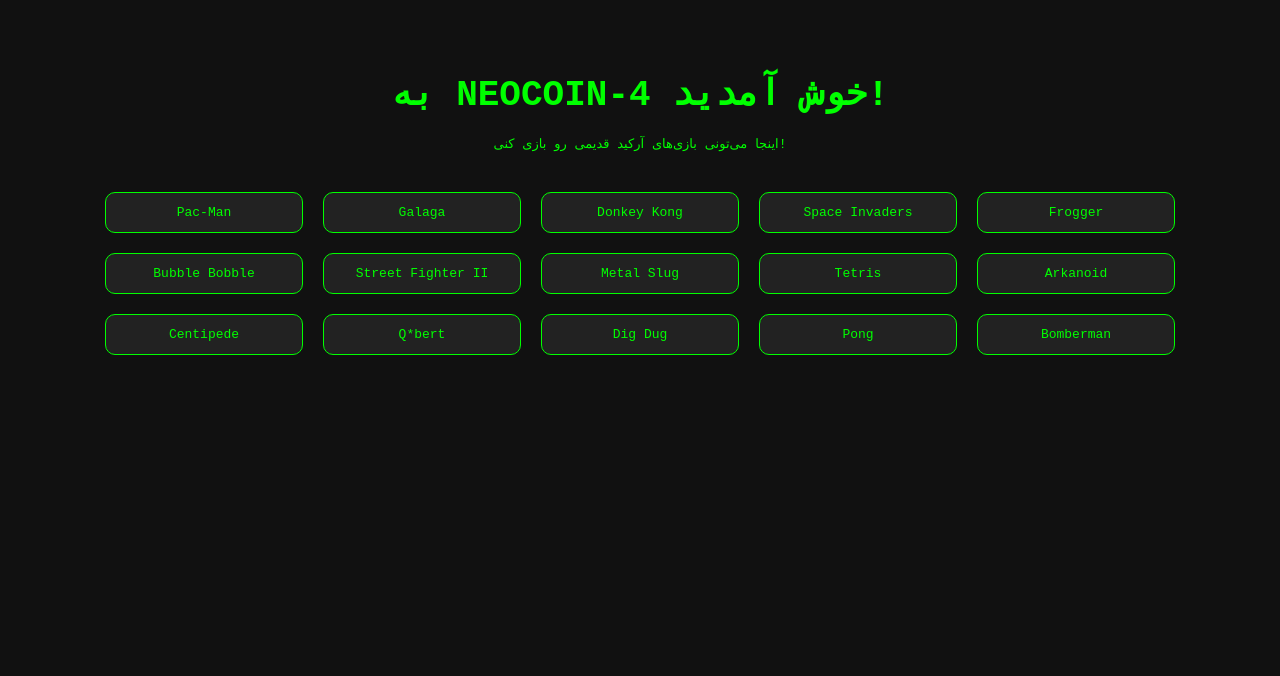
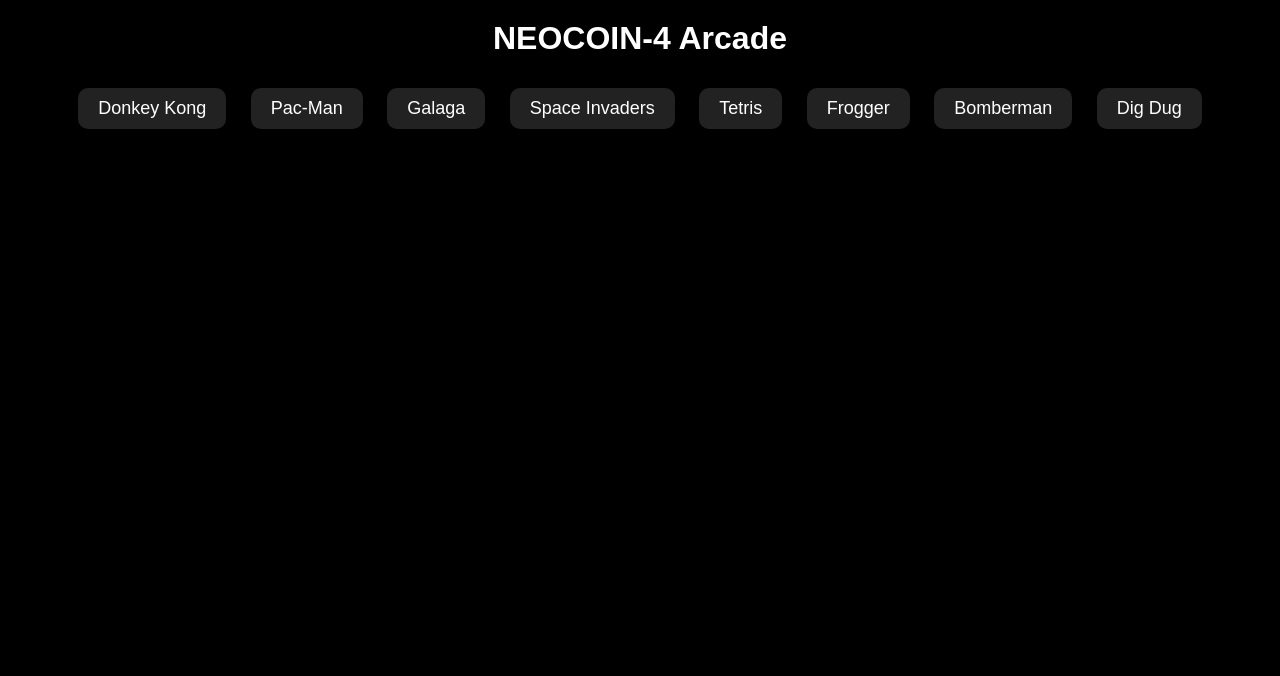
Before and after one commit to milad180/NEOCOIN-4, a plain HTML site: page index.html in a window 1280 px wide. Drawn offline with Linux system fonts and the light colour scheme.

Commit message:
Update index.html

```diff
--- a/index.html
+++ b/index.html
@@ -1,56 +1,64 @@
 <!DOCTYPE html>
-<html lang="fa">
+<html lang="en">
 <head>
   <meta charset="UTF-8">
-  <title>NEOCOIN-4</title>
+  <title>NEOCOIN-4 Arcade</title>
   <style>
     body {
-      background-color: #111;
-      color: #0f0;
-      font-family: monospace;
+      background-color: #000;
+      color: #fff;
+      font-family: sans-serif;
       text-align: center;
-      padding: 40px;
     }
     h1 {
-      font-size: 36px;
-      margin-bottom: 20px;
+      margin-top: 20px;
+      font-size: 32px;
     }
-    .game-list {
+    .game-button {
+      background-color: #222;
+      color: white;
+      padding: 10px 20px;
+      margin: 10px;
+      border: none;
+      cursor: pointer;
+      font-size: 18px;
+      border-radius: 10px;
+      transition: 0.3s;
+    }
+    .game-button:hover {
+      background-color: #444;
+    }
+    iframe {
       margin-top: 30px;
-      display: flex;
-      flex-wrap: wrap;
-      justify-content: center;
-    }
-    .game-item {
-      margin: 10px;
-      padding: 12px 18px;
-      background-color: #222;
-      border: 1px solid #0f0;
-      border-radius: 10px;
-      min-width: 160px;
+      border: none;
+      border-radius: 12px;
     }
   </style>
 </head>
 <body>
-  <h1>به NEOCOIN-4 خوش آمدید!</h1>
-  <p>اینجا می‌تونی بازی‌های آرکید قدیمی رو بازی کنی!</p>
+  <h1>NEOCOIN-4 Arcade</h1>
 
-  <div class="game-list">
-    <div class="game-item">Pac-Man</div>
-    <div class="game-item">Galaga</div>
-    <div class="game-item">Donkey Kong</div>
-    <div class="game-item">Space Invaders</div>
-    <div class="game-item">Frogger</div>
-    <div class="game-item">Bubble Bobble</div>
-    <div class="game-item">Street Fighter II</div>
-    <div class="game-item">Metal Slug</div>
-    <div class="game-item">Tetris</div>
-    <div class="game-item">Arkanoid</div>
-    <div class="game-item">Centipede</div>
-    <div class="game-item">Q*bert</div>
-    <div class="game-item">Dig Dug</div>
-    <div class="game-item">Pong</div>
-    <div class="game-item">Bomberman</div>
+  <!-- دکمه‌های بازی -->
+  <div>
+    <button class="game-button" onclick="loadGame('games/donkeykong.html')">Donkey Kong</button>
+    <button class="game-button" onclick="loadGame('games/pacman.html')">Pac-Man</button>
+    <button class="game-button" onclick="loadGame('games/galaga.html')">Galaga</button>
+    <button class="game-button" onclick="loadGame('games/spaceinvaders.html')">Space Invaders</button>
+    <button class="game-button" onclick="loadGame('games/tetris.html')">Tetris</button>
+    <button class="game-button" onclick="loadGame('games/frogger.html')">Frogger</button>
+    <button class="game-button" onclick="loadGame('games/bomberman.html')">Bomberman</button>
+    <button class="game-button" onclick="loadGame('games/digdug.html')">Dig Dug</button>
   </div>
+
+  <!-- محل نمایش بازی -->
+  <div id="game-area">
+    <iframe id="game-frame" width="700" height="500"></iframe>
+  </div>
+
+  <script>
+    function loadGame(url) {
+      document.getElementById('game-frame').src = url;
+    }
+  </script>
 </body>
 </html>
```
